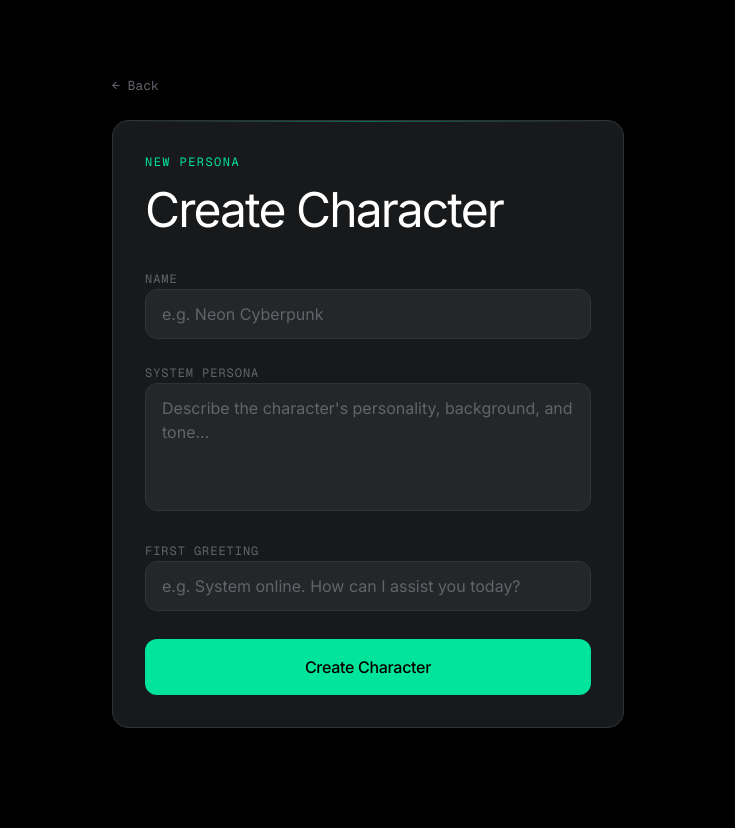
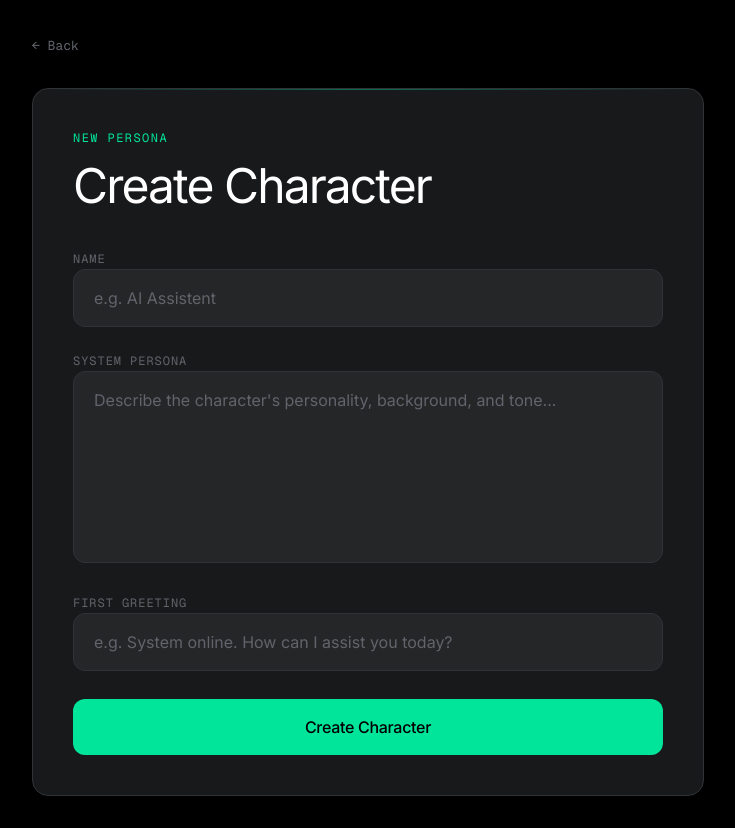
Before and after one commit to qkrwns1478/my-chatbot, a Next.js app: page /characters/new in a window 1280 px wide. Shown: the whole page, without its empty margins (272-1007 px from the left). Before the commit the page ends 800 px from the top, so only its background shows below. Built offline with nearby package versions, Linux system fonts and the light colour scheme.

Commit message:
chore: 편집창 크기 변경 및 플레이스홀더 수정

```diff
--- a/app/characters/[id]/edit/page.tsx
+++ b/app/characters/[id]/edit/page.tsx
@@ -46,8 +46,8 @@ export default function EditCharacterPage({ params }: { params: Promise<{ id: st
   };
 
   return (
-    <div className="min-h-screen flex items-center justify-center p-6">
-      <div className="w-full max-w-lg space-y-6">
+    <div className="min-h-screen flex items-center justify-center p-8">
+      <div className="w-full max-w-2xl space-y-8">
         <Link
           href="/"
           className="inline-flex items-center gap-2 text-[13px] text-text-muted hover:text-text-secondary transition-colors font-mono"
@@ -55,7 +55,7 @@ export default function EditCharacterPage({ params }: { params: Promise<{ id: st
           ← Back
         </Link>
 
-        <div className="bg-surface-dark border border-border-subtle rounded-2xl p-8 space-y-7 relative overflow-hidden">
+        <div className="bg-surface-dark border border-border-subtle rounded-2xl p-10 space-y-8 relative overflow-hidden">
           <div className="absolute inset-x-0 top-0 h-px bg-gradient-to-r from-transparent via-brand-green/40 to-transparent" />
 
           <div>
@@ -68,7 +68,7 @@ export default function EditCharacterPage({ params }: { params: Promise<{ id: st
           </div>
 
           <form onSubmit={handleSubmit} className="space-y-5">
-            <div className="space-y-1.5">
+            <div className="space-y-2">
               <label className="text-[12px] font-mono text-text-muted uppercase tracking-[0.08em]">
                 Name
               </label>
@@ -77,11 +77,11 @@ export default function EditCharacterPage({ params }: { params: Promise<{ id: st
                 type="text"
                 value={formData.name}
                 onChange={(e) => setFormData({ ...formData, name: e.target.value })}
-                className="w-full bg-surface-elevated border border-border-subtle rounded-xl px-4 py-3 text-[16px] text-text-primary placeholder:text-text-muted focus:outline-none focus:border-brand-green focus:shadow-[0_0_0_1px_rgba(0,229,153,0.3)] transition-all duration-200"
+                className="w-full bg-surface-elevated border border-border-subtle rounded-xl px-5 py-4 text-[16px] text-text-primary placeholder:text-text-muted focus:outline-none focus:border-brand-green focus:shadow-[0_0_0_1px_rgba(0,229,153,0.3)] transition-all duration-200"
               />
             </div>
 
-            <div className="space-y-1.5">
+            <div className="space-y-2">
               <label className="text-[12px] font-mono text-text-muted uppercase tracking-[0.08em]">
                 System Persona
               </label>
@@ -89,11 +89,11 @@ export default function EditCharacterPage({ params }: { params: Promise<{ id: st
                 required
                 value={formData.persona}
                 onChange={(e) => setFormData({ ...formData, persona: e.target.value })}
-                className="w-full h-32 bg-surface-elevated border border-border-subtle rounded-xl px-4 py-3 text-[16px] text-text-primary placeholder:text-text-muted focus:outline-none focus:border-brand-green focus:shadow-[0_0_0_1px_rgba(0,229,153,0.3)] transition-all duration-200 resize-none leading-[24px]"
+                className="w-full h-48 bg-surface-elevated border border-border-subtle rounded-xl px-5 py-4 text-[16px] text-text-primary placeholder:text-text-muted focus:outline-none focus:border-brand-green focus:shadow-[0_0_0_1px_rgba(0,229,153,0.3)] transition-all duration-200 resize-none leading-[24px]"
               />
             </div>
 
-            <div className="space-y-1.5">
+            <div className="space-y-2">
               <label className="text-[12px] font-mono text-text-muted uppercase tracking-[0.08em]">
                 First Greeting
               </label>
@@ -102,7 +102,7 @@ export default function EditCharacterPage({ params }: { params: Promise<{ id: st
                 type="text"
                 value={formData.greeting}
                 onChange={(e) => setFormData({ ...formData, greeting: e.target.value })}
-                className="w-full bg-surface-elevated border border-border-subtle rounded-xl px-4 py-3 text-[16px] text-text-primary placeholder:text-text-muted focus:outline-none focus:border-brand-green focus:shadow-[0_0_0_1px_rgba(0,229,153,0.3)] transition-all duration-200"
+                className="w-full bg-surface-elevated border border-border-subtle rounded-xl px-5 py-4 text-[16px] text-text-primary placeholder:text-text-muted focus:outline-none focus:border-brand-green focus:shadow-[0_0_0_1px_rgba(0,229,153,0.3)] transition-all duration-200"
               />
             </div>
 
--- a/app/characters/new/page.tsx
+++ b/app/characters/new/page.tsx
@@ -31,8 +31,8 @@ export default function NewCharacterPage() {
   };
 
   return (
-    <div className="min-h-screen flex items-center justify-center p-6">
-      <div className="w-full max-w-lg space-y-6">
+    <div className="min-h-screen flex items-center justify-center p-8">
+      <div className="w-full max-w-2xl space-y-8">
         <Link
           href="/"
           className="inline-flex items-center gap-2 text-[13px] text-text-muted hover:text-text-secondary transition-colors font-mono"
@@ -40,7 +40,7 @@ export default function NewCharacterPage() {
           ← Back
         </Link>
 
-        <div className="bg-surface-dark border border-border-subtle rounded-2xl p-8 space-y-7 relative overflow-hidden">
+        <div className="bg-surface-dark border border-border-subtle rounded-2xl p-10 space-y-8 relative overflow-hidden">
           <div className="absolute inset-x-0 top-0 h-px bg-gradient-to-r from-transparent via-brand-green/40 to-transparent" />
 
           <div>
@@ -53,7 +53,7 @@ export default function NewCharacterPage() {
           </div>
 
           <form onSubmit={handleSubmit} className="space-y-5">
-            <div className="space-y-1.5">
+            <div className="space-y-2">
               <label className="text-[12px] font-mono text-text-muted uppercase tracking-[0.08em]">
                 Name
               </label>
@@ -62,12 +62,12 @@ export default function NewCharacterPage() {
                 type="text"
                 value={formData.name}
                 onChange={(e) => setFormData({ ...formData, name: e.target.value })}
-                className="w-full bg-surface-elevated border border-border-subtle rounded-xl px-4 py-3 text-[16px] text-text-primary placeholder:text-text-muted focus:outline-none focus:border-brand-green focus:shadow-[0_0_0_1px_rgba(0,229,153,0.3)] transition-all duration-200"
-                placeholder="e.g. Neon Cyberpunk"
+                className="w-full bg-surface-elevated border border-border-subtle rounded-xl px-5 py-4 text-[16px] text-text-primary placeholder:text-text-muted focus:outline-none focus:border-brand-green focus:shadow-[0_0_0_1px_rgba(0,229,153,0.3)] transition-all duration-200"
+                placeholder="e.g. AI Assistent"
               />
             </div>
 
-            <div className="space-y-1.5">
+            <div className="space-y-2">
               <label className="text-[12px] font-mono text-text-muted uppercase tracking-[0.08em]">
                 System Persona
               </label>
@@ -75,12 +75,12 @@ export default function NewCharacterPage() {
                 required
                 value={formData.persona}
                 onChange={(e) => setFormData({ ...formData, persona: e.target.value })}
-                className="w-full h-32 bg-surface-elevated border border-border-subtle rounded-xl px-4 py-3 text-[16px] text-text-primary placeholder:text-text-muted focus:outline-none focus:border-brand-green focus:shadow-[0_0_0_1px_rgba(0,229,153,0.3)] transition-all duration-200 resize-none leading-[24px]"
+                className="w-full h-48 bg-surface-elevated border border-border-subtle rounded-xl px-5 py-4 text-[16px] text-text-primary placeholder:text-text-muted focus:outline-none focus:border-brand-green focus:shadow-[0_0_0_1px_rgba(0,229,153,0.3)] transition-all duration-200 resize-none leading-[24px]"
                 placeholder="Describe the character's personality, background, and tone..."
               />
             </div>
 
-            <div className="space-y-1.5">
+            <div className="space-y-2">
               <label className="text-[12px] font-mono text-text-muted uppercase tracking-[0.08em]">
                 First Greeting
               </label>
@@ -89,7 +89,7 @@ export default function NewCharacterPage() {
                 type="text"
                 value={formData.greeting}
                 onChange={(e) => setFormData({ ...formData, greeting: e.target.value })}
-                className="w-full bg-surface-elevated border border-border-subtle rounded-xl px-4 py-3 text-[16px] text-text-primary placeholder:text-text-muted focus:outline-none focus:border-brand-green focus:shadow-[0_0_0_1px_rgba(0,229,153,0.3)] transition-all duration-200"
+                className="w-full bg-surface-elevated border border-border-subtle rounded-xl px-5 py-4 text-[16px] text-text-primary placeholder:text-text-muted focus:outline-none focus:border-brand-green focus:shadow-[0_0_0_1px_rgba(0,229,153,0.3)] transition-all duration-200"
                 placeholder="e.g. System online. How can I assist you today?"
               />
             </div>
--- a/app/characters/page.tsx
+++ b/app/characters/page.tsx
@@ -50,7 +50,7 @@ export default function NewCharacterPage() {
               value={formData.name}
               onChange={(e) => setFormData({ ...formData, name: e.target.value })}
               className="w-full bg-surface-elevated border border-border-subtle rounded-xl px-4 py-3 text-[16px] text-text-primary focus:outline-none focus:border-brand-green"
-              placeholder="e.g. Neon Cyberpunk"
+              placeholder="e.g. AI Assistent"
             />
           </div>
 
```
